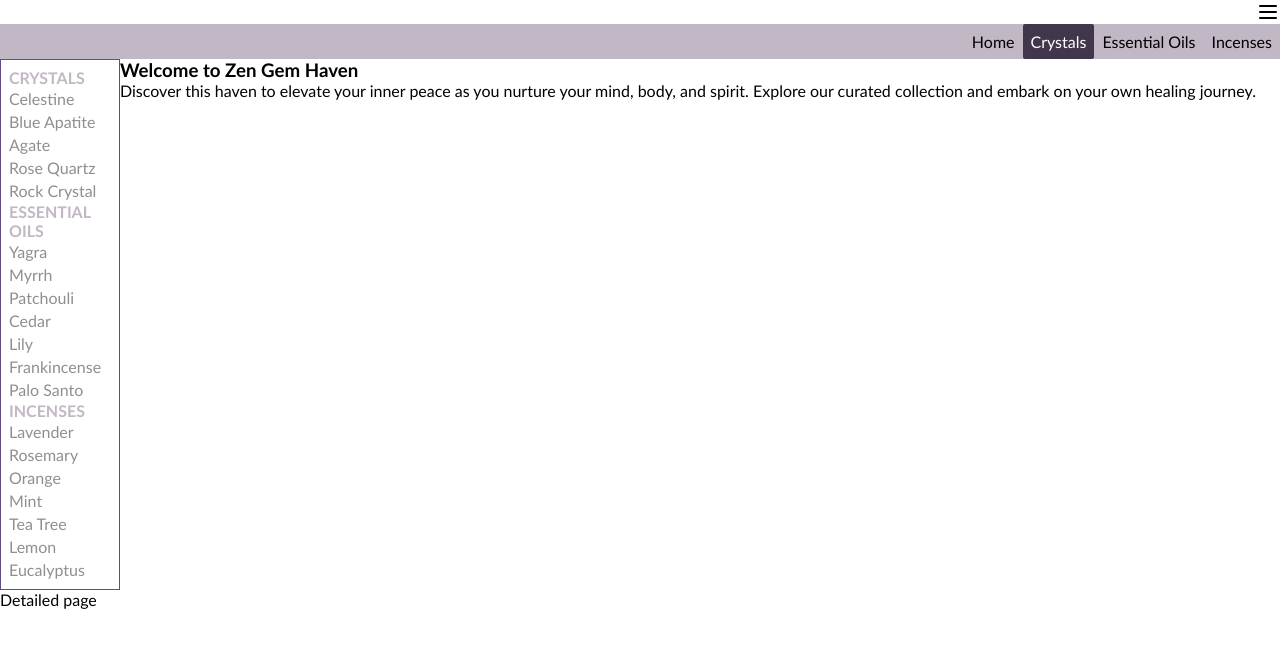
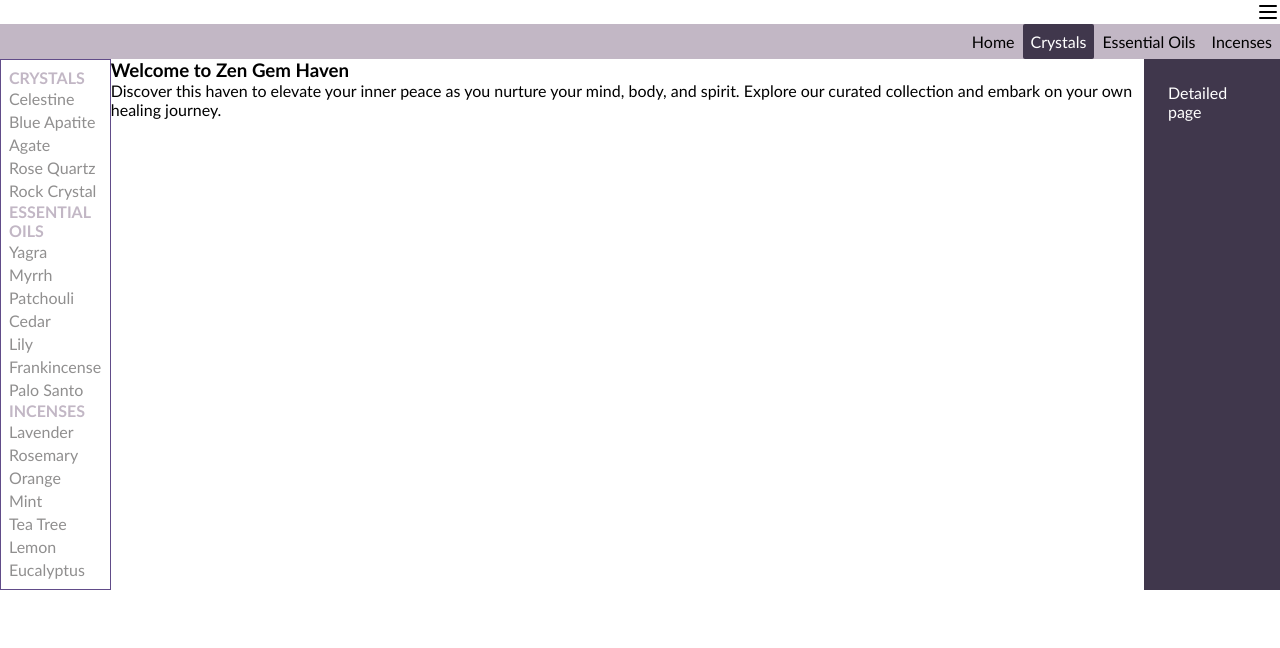
Before and after one commit to blombergalex/gems, a React (Vite) app: page /crystals in a window 1280 px wide. Shown: the top 648 px of the page. Built offline with nearby package versions, Linux system fonts and the light colour scheme; the HTML template or start-up script is replaced by a standard one.

Commit message:
create new state for showing detailed page

```diff
--- a/src/App.jsx
+++ b/src/App.jsx
@@ -6,14 +6,15 @@ import './App.css'
 
 function App() {
   const[selectedProduct, setSelectedProduct] = useState(null);
+  const [showDetailedPage, setShowDetailedPage] = useState(false);
 
   return (
     <>
       <Routes>
-        <Route path='/' element={ <Layout selectedProduct={selectedProduct} setSelectedProduct={setSelectedProduct}/> }>
-          <Route path='crystals' element={<DetailedPage/>} />
-          <Route path='essentialoils' element={<DetailedPage/>} />
-          <Route path='incenses' element={<DetailedPage/>}/>
+        <Route path='/' element={ <Layout selectedProduct={selectedProduct} setSelectedProduct={setSelectedProduct} showDetailedPage={showDetailedPage} setShowDetailedPage={setShowDetailedPage}/> }>
+          <Route path='crystals' element={<DetailedPage product={selectedProduct}/>} />
+          <Route path='essentialoils' element={<DetailedPage product={selectedProduct}/>} />
+          <Route path='incenses' element={<DetailedPage product={selectedProduct}/>}/>
         </Route>
       </Routes>
     </>
--- a/src/components/ShortSummary/index.jsx
+++ b/src/components/ShortSummary/index.jsx
@@ -1,8 +1,14 @@
 import { Link } from 'react-router-dom'
 import styles from './ShortSummary.module.css'
 
-const ShortSummary = ({product}) => {
+const ShortSummary = ({product, selectedProduct, setSelectedProduct, setShowDetailedPage}) => {
     console.log(`${product.name} is rendered`)
+
+    const handleReadMoreClick = () => {
+        setSelectedProduct(product);
+        setShowDetailedPage(true);
+    }
+
     return(
         <div className={styles.shortSummary}>
             <img src={product.image} alt={`Image of ${product.name}`} className={styles.smallImage}/>
@@ -12,7 +18,7 @@ const ShortSummary = ({product}) => {
                 <p>{product.price}</p>
                 <p>{product.origin}</p>
                 <p>{product.category}</p>
-                <Link to={`/product/${product.name}`}>Read more</Link>
+                <p onClick={handleReadMoreClick}>Read more</p>
             </div>
         </div>
     )
--- /dev/null
+++ b/src/pages/DetailedPage/DetailedPage.module.css
@@ -0,0 +1,6 @@
+.detailedContainer {
+    /* display: none; */
+    background-color: var(--main-dark);
+    color: #fff;
+    padding: 24px;
+}
--- a/src/pages/DetailedPage/index.jsx
+++ b/src/pages/DetailedPage/index.jsx
@@ -1,7 +1,8 @@
+import styles from './DetailedPage.module.css'
 
 const DetailedPage = ({product}) => {
     return(
-        <div>
+        <div className={styles.detailedContainer}>
             <p>Detailed page</p>
             {/* <img src={product.image} alt={`Image of ${product.name}`}/>
             <div>
--- a/src/pages/Layout/index.jsx
+++ b/src/pages/Layout/index.jsx
@@ -4,15 +4,17 @@ import { useCallback, useState } from "react"
 import Sidebar from "../../components/Sidebar"
 import ShortSummary from "../../components/ShortSummary"
 import WelcomeMessage from "../../components/WelcomeMessage"
+import DetailedPage from "../DetailedPage"
 import styles from './Layout.module.css'
 
-const Layout = ({selectedProduct, setSelectedProduct}) => {
+const Layout = ({selectedProduct, setSelectedProduct, showDetailedPage, setShowDetailedPage}) => {
 
     const [category, setCategory] = useState('home');
 
     const handleCategoryChange = useCallback((newCategory) => {
         setCategory(newCategory);
         setSelectedProduct(null);
+        setShowDetailedPage(false);
     }, []);
     console.log("Current category:", category);
 
@@ -25,11 +27,15 @@ const Layout = ({selectedProduct, setSelectedProduct}) => {
                     <NavLink className={({ isActive}) => isActive ? styles.active : ''} to='essentialoils' onClick={() => handleCategoryChange('essentialoils')} >Essential Oils</NavLink>
                     <NavLink className={({ isActive}) => isActive ? styles.active : ''} to='incenses' onClick={() => handleCategoryChange('incenses')}>Incenses</NavLink>
                 </nav>
-            <div className={styles.mainContent}>
-                <Sidebar category={category} handleCategoryChange={handleCategoryChange} setSelectedProduct={setSelectedProduct} selectedProduct={selectedProduct}/>
-                {selectedProduct ? (<ShortSummary product={selectedProduct}/> ) : (<WelcomeMessage category={category}/>)}
-            </div>
-            <Outlet/>
+                <div className={styles.mainContent}>
+                    <Sidebar category={category} handleCategoryChange={handleCategoryChange} setSelectedProduct={setSelectedProduct} selectedProduct={selectedProduct} />
+                    {showDetailedPage ? (
+                    <DetailedPage product={selectedProduct} />
+                    ) : (
+                    selectedProduct ? (<ShortSummary product={selectedProduct} setSelectedProduct={setSelectedProduct} setShowDetailedPage={setShowDetailedPage} />) : (<WelcomeMessage category={category} />)
+                    )}
+                    <Outlet />
+                </div>
         </>
     )
 }
```
